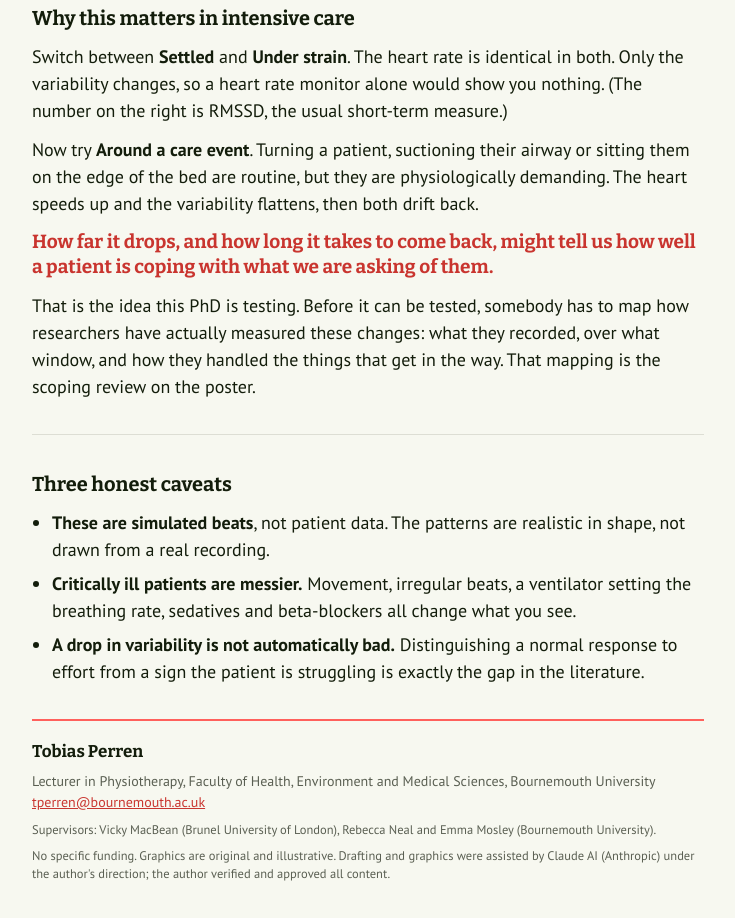
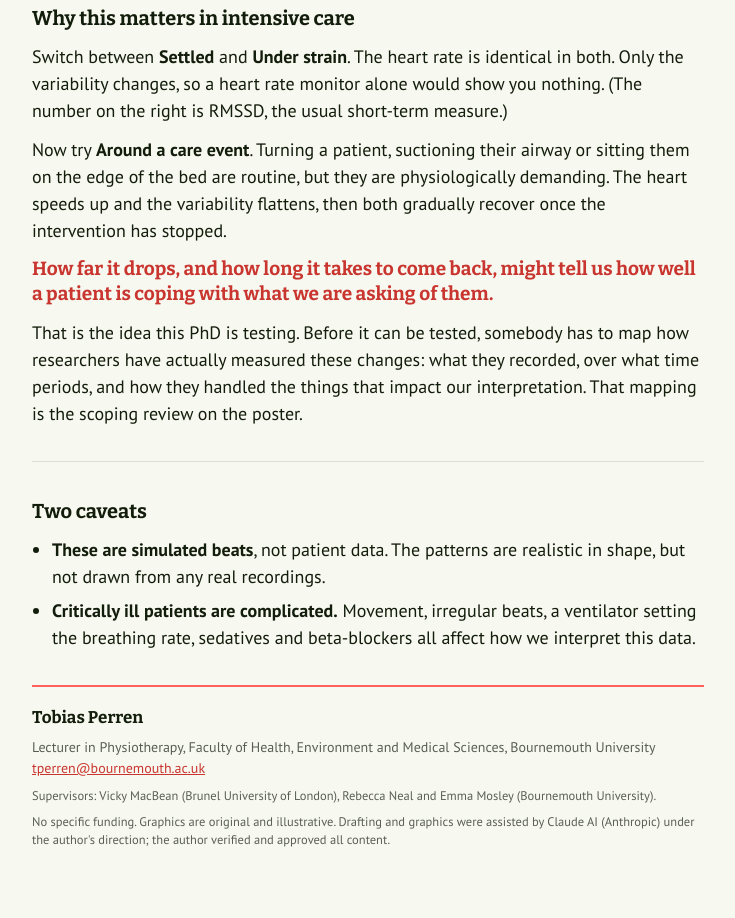
Before and after one commit to t-perren/hrv-icu, a plain HTML site: page index.html in a window 1280 px wide. Shown: the part 1165-2083 px from the top of the page, without its empty margins (272-1007 px from the left). Drawn offline with nearby package versions, Linux system fonts and the light colour scheme.

Commit message:
Update index.html

```diff
--- a/index.html
+++ b/index.html
@@ -149,26 +149,25 @@
 
   <div class="caption" id="cap">
     <h3>A settled patient</h3>
-    <p>The gaps wander up and down, partly in time with breathing. On the plot the dots scatter across a wide band. That scatter is heart rate variability.</p>
+    <p>The gaps wander up and down, partly in time with breathing. On the plot the dots scatter across a wide band. That spead of these dots and the distance between them is heart rate variability.</p>
   </div>
 </div>
 
 <section class="copy">
   <h2>Why this matters in intensive care</h2>
   <p>Switch between <strong>Settled</strong> and <strong>Under strain</strong>. The heart rate is identical in both. Only the variability changes, so a heart rate monitor alone would show you nothing. (The number on the right is RMSSD, the usual short-term measure.)</p>
-  <p>Now try <strong>Around a care event</strong>. Turning a patient, suctioning their airway or sitting them on the edge of the bed are routine, but they are physiologically demanding. The heart speeds up and the variability flattens, then both drift back.</p>
+  <p>Now try <strong>Around a care event</strong>. Turning a patient, suctioning their airway or sitting them on the edge of the bed are routine, but they are physiologically demanding. The heart speeds up and the variability flattens, then both gradually recover once the intervention has stopped.</p>
   <p class="pull">How far it drops, and how long it takes to come back, might tell us how well a patient is coping with what we are asking of them.</p>
-  <p>That is the idea this PhD is testing. Before it can be tested, somebody has to map how researchers have actually measured these changes: what they recorded, over what window, and how they handled the things that get in the way. That mapping is the scoping review on the poster.</p>
+  <p>That is the idea this PhD is testing. Before it can be tested, somebody has to map how researchers have actually measured these changes: what they recorded, over what time periods, and how they handled the things that impact our interpretation. That mapping is the scoping review on the poster.</p>
 </section>
 
 <hr class="rule">
 
 <section class="copy">
-  <h2>Three honest caveats</h2>
+  <h2>Two caveats</h2>
   <ul>
-    <li><strong>These are simulated beats</strong>, not patient data. The patterns are realistic in shape, not drawn from a real recording.</li>
-    <li><strong>Critically ill patients are messier.</strong> Movement, irregular beats, a ventilator setting the breathing rate, sedatives and beta-blockers all change what you see.</li>
-    <li><strong>A drop in variability is not automatically bad.</strong> Distinguishing a normal response to effort from a sign the patient is struggling is exactly the gap in the literature.</li>
+    <li><strong>These are simulated beats</strong>, not patient data. The patterns are realistic in shape, but not drawn from any real recordings.</li>
+    <li><strong>Critically ill patients are complicated.</strong> Movement, irregular beats, a ventilator setting the breathing rate, sedatives and beta-blockers all affect how we interpret this data.</li>
   </ul>
 </section>
 
```
